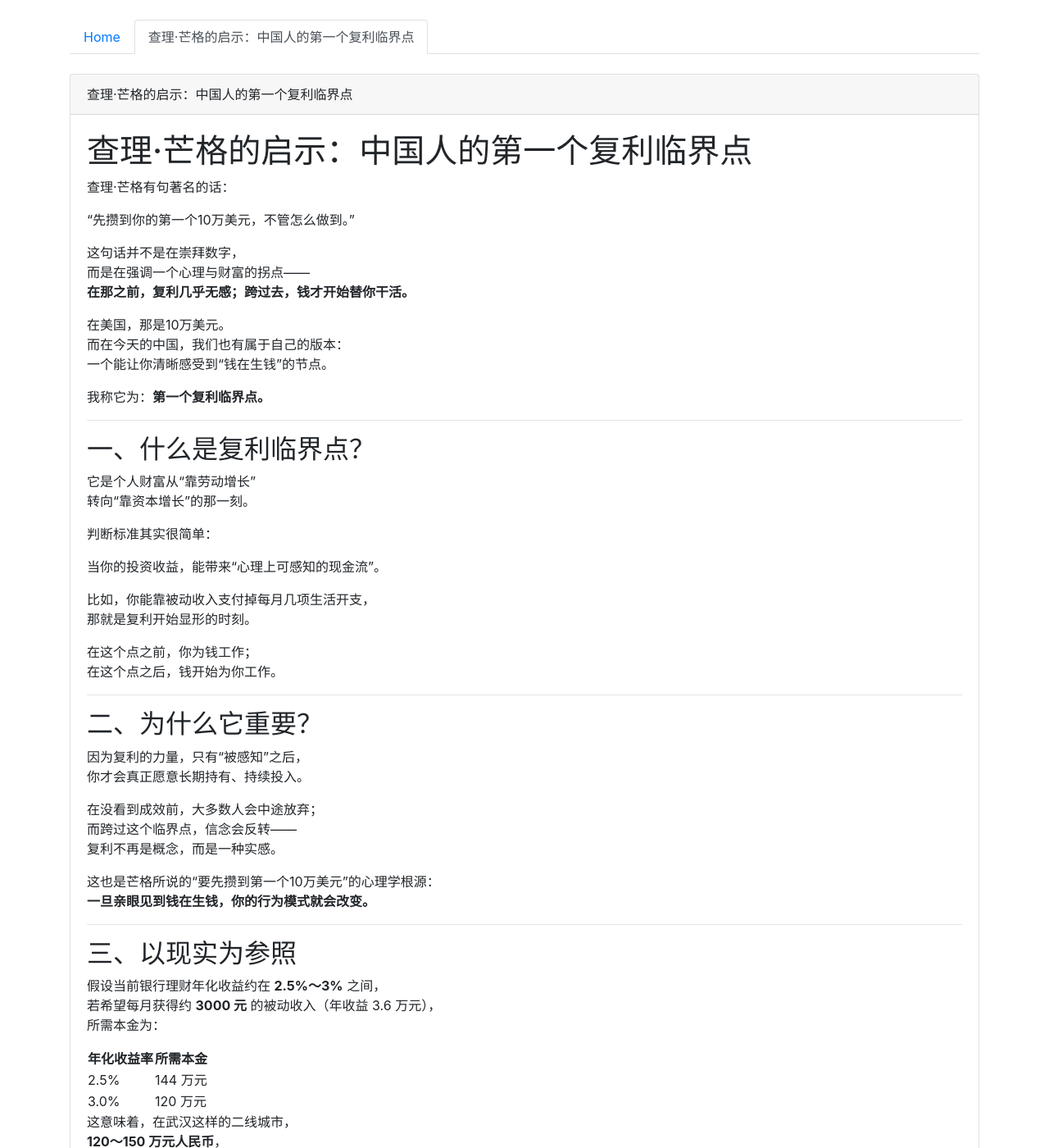
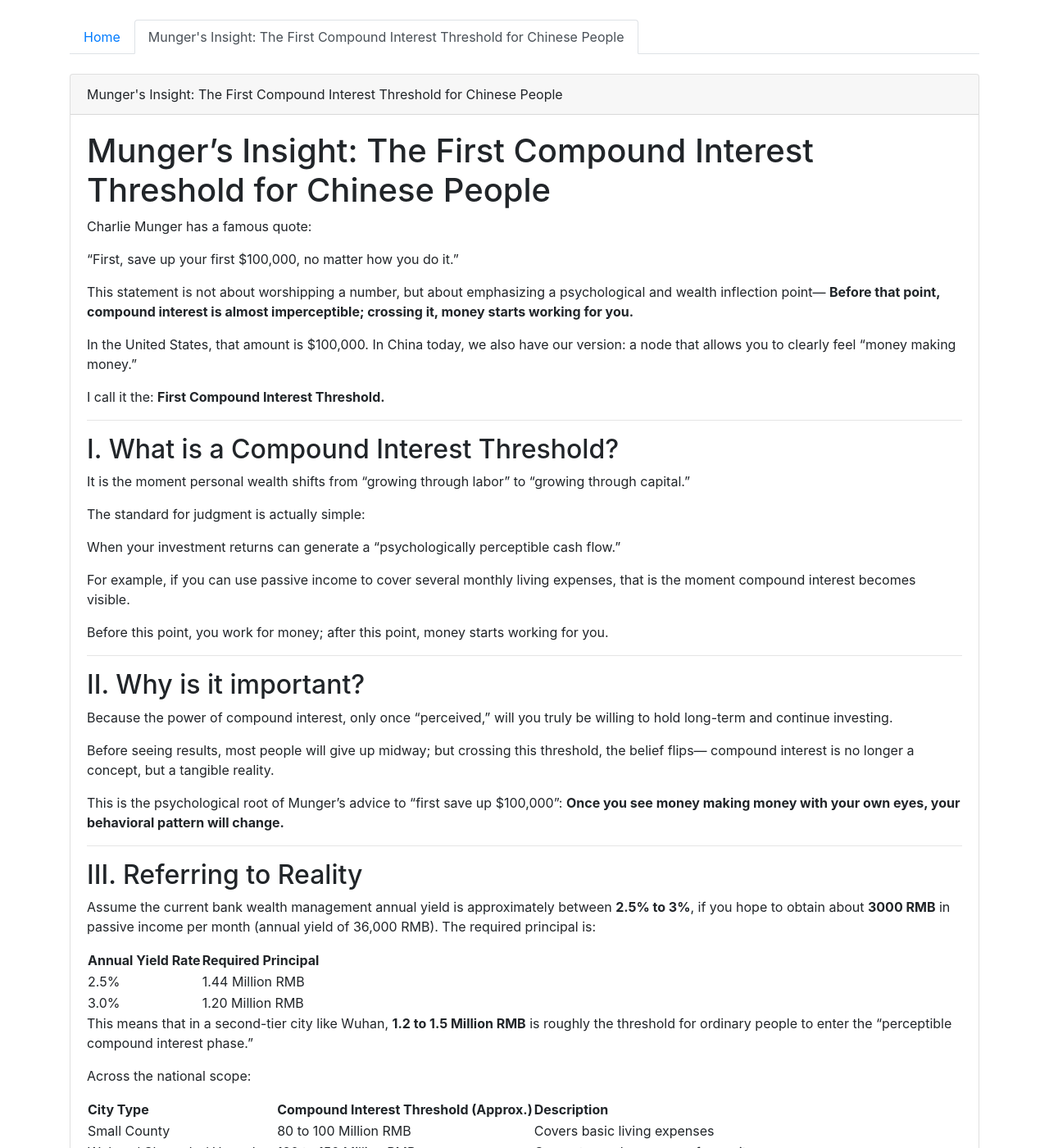
Before and after one commit to winfirm/blog, a Jekyll site: the page built from _posts/2025-11-01-chinese-munger-start-point.md, in a window 1280 px wide and 1400 px high. Shown: the whole window at 82% size. Built offline with Jekyll 4.4.1, drawn with Linux system fonts in a browser that asks for light colours; some of the changed text lies outside the part shown.

Commit message:
Update post: 2025-11-01-chinese-munger-start-point.md

```diff
--- a/_posts/2025-11-01-chinese-munger-start-point.md
+++ b/_posts/2025-11-01-chinese-munger-start-point.md
@@ -1,84 +1,83 @@
 ---
 layout: post
-title: "查理·芒格的启示：中国人的第一个复利临界点"
+title: "Munger's Insight: The First Compound Interest Threshold for Chinese People"
 date: 2025-11-02 00:00:01
 category: "all"
-tags: [查理·芒格 , munger , start point]
+tags: [Charlie Munger , munger , start point]
 ---
 
-# 查理·芒格的启示：中国人的第一个复利临界点
+# Munger's Insight: The First Compound Interest Threshold for Chinese People
 
-查理·芒格有句著名的话：
-> “先攒到你的第一个10万美元，不管怎么做到。”
+Charlie Munger has a famous quote:
+> “First, save up your first $100,000, no matter how you do it.”
 
-这句话并不是在崇拜数字，
-而是在强调一个心理与财富的拐点——
-**在那之前，复利几乎无感；跨过去，钱才开始替你干活。**
+This statement is not about worshipping a number,
+but about emphasizing a psychological and wealth inflection point—
+**Before that point, compound interest is almost imperceptible; crossing it, money starts working for you.**
 
-在美国，那是10万美元。
-而在今天的中国，我们也有属于自己的版本：
-一个能让你清晰感受到“钱在生钱”的节点。
+In the United States, that amount is $100,000.
+In China today, we also have our version:
+a node that allows you to clearly feel "money making money."
 
-我称它为：**第一个复利临界点。**
+I call it the: **First Compound Interest Threshold.**
 
 ---
 
-## 一、什么是复利临界点？
+## I. What is a Compound Interest Threshold?
 
-它是个人财富从“靠劳动增长”
-转向“靠资本增长”的那一刻。
+It is the moment personal wealth shifts from "growing through labor"
+to "growing through capital."
 
-判断标准其实很简单：
+The standard for judgment is actually simple:
 
-> 当你的投资收益，能带来“心理上可感知的现金流”。
+> When your investment returns can generate a "psychologically perceptible cash flow."
 
-比如，你能靠被动收入支付掉每月几项生活开支，
-那就是复利开始显形的时刻。
+For example, if you can use passive income to cover several monthly living expenses,
+that is the moment compound interest becomes visible.
 
-在这个点之前，你为钱工作；
-在这个点之后，钱开始为你工作。
+Before this point, you work for money;
+after this point, money starts working for you.
 
 ---
 
-## 二、为什么它重要？
+## II. Why is it important?
 
-因为复利的力量，只有“被感知”之后，
-你才会真正愿意长期持有、持续投入。
+Because the power of compound interest, only once "perceived,"
+will you truly be willing to hold long-term and continue investing.
 
-在没看到成效前，大多数人会中途放弃；
-而跨过这个临界点，信念会反转——
-复利不再是概念，而是一种实感。
+Before seeing results, most people will give up midway;
+but crossing this threshold, the belief flips—
+compound interest is no longer a concept, but a tangible reality.
 
-这也是芒格所说的“要先攒到第一个10万美元”的心理学根源：
-**一旦亲眼见到钱在生钱，你的行为模式就会改变。**
+This is the psychological root of Munger's advice to "first save up $100,000":
+**Once you see money making money with your own eyes, your behavioral pattern will change.**
 
 ---
 
-## 三、以现实为参照
+## III. Referring to Reality
 
-假设当前银行理财年化收益约在 **2.5%～3%** 之间，
-若希望每月获得约 **3000 元** 的被动收入（年收益 3.6 万元），
-所需本金为：
+Assume the current bank wealth management annual yield is approximately between **2.5% to 3%**,
+if you hope to obtain about **3000 RMB** in passive income per month (annual yield of 36,000 RMB).
+The required principal is:
 
-| 年化收益率 | 所需本金 |
-|-------------|----------|
-| 2.5% | 144 万元 |
-| 3.0% | 120 万元 |
+| Annual Yield Rate | Required Principal |
+|-------------------|---------------------|
+| 2.5%              | 1.44 Million RMB |
+| 3.0%              | 1.20 Million RMB |
 
-这意味着，在武汉这样的二线城市，
-**120～150 万元人民币**，
-大致就是普通人迈入“复利可感知阶段”的门槛。
+This means that in a second-tier city like Wuhan,
+**1.2 to 1.5 Million RMB** is roughly the threshold for ordinary people to enter the "perceptible compound interest phase."
 
-放到全国范围：
+Across the national scope:
 
-| 城市类型 | 复利临界点（约） | 说明 |
-|-----------|------------------|------|
-| 小县城 | 80～100 万元 | 覆盖基本生活支出 |
-| 武汉 / 成都 / 杭州 | 120～150 万元 | 产生明显安全感 |
-| 北上广深 | 200～300 万元 | 感知延后、压力更高 |
+| City Type | Compound Interest Threshold (Approx.) | Description |
+|-----------|---------------------------------------|-------------|
+| Small County | 80 to 100 Million RMB | Covers basic living expenses |
+| Wuhan / Chengdu / Hangzhou | 120 to 150 Million RMB | Generates a clear sense of security |
+| Beijing / Shanghai / Shenzhen | 200 to 300 Million RMB | Perceived delay, higher pressure |
 
 ---
 
-💡 **一句话总结：**
-> 当你的本金能稳定地产生、并让你心理上“有实感”的现金流时，
-> 那就是你人生复利的第一个转折点。
+💡 **One-Sentence Summary:**
+> When your principal can stably generate a cash flow that gives you a psychological "sense of reality,"
+> that is the turning point of your life's compound interest.
```
